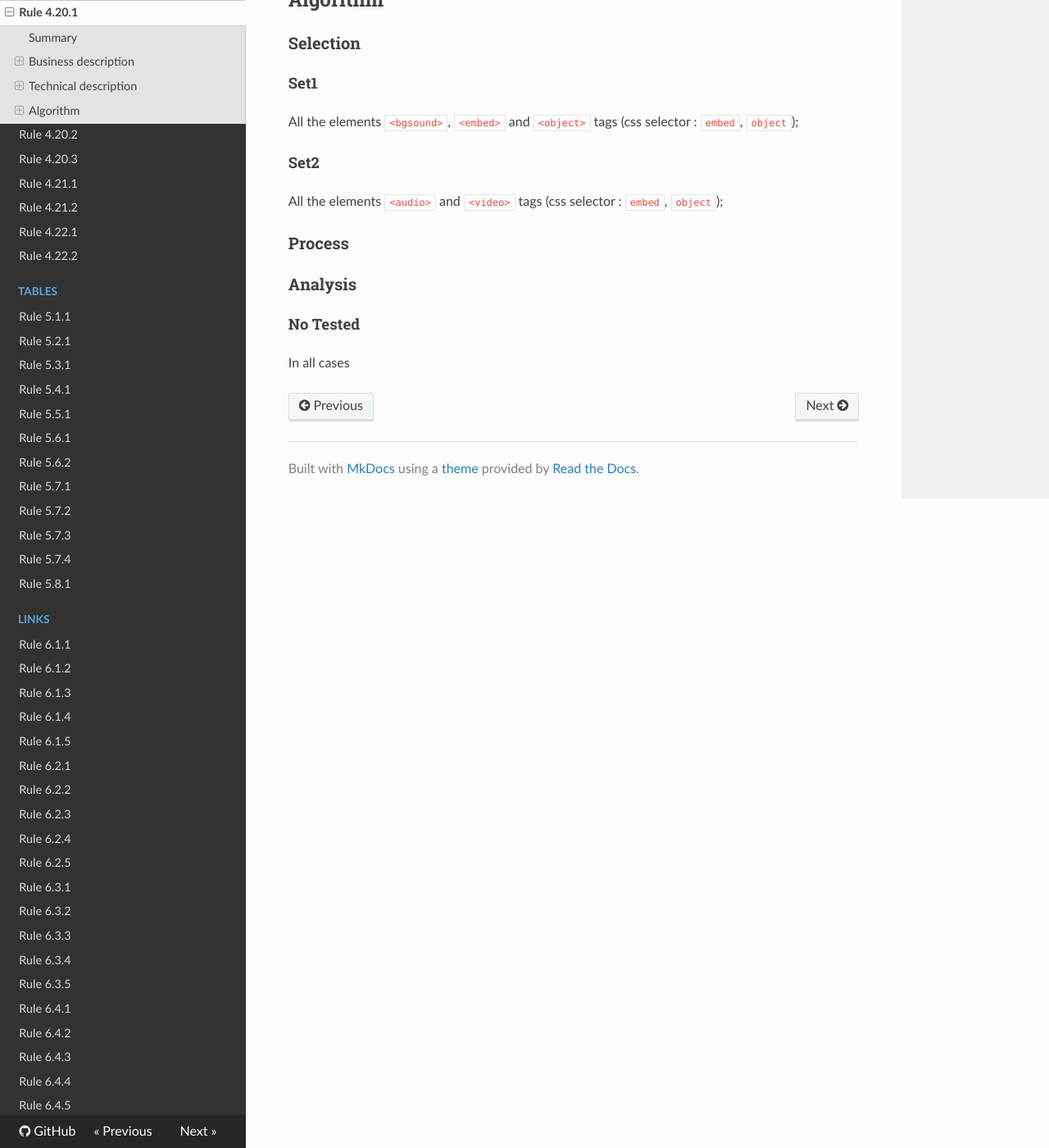
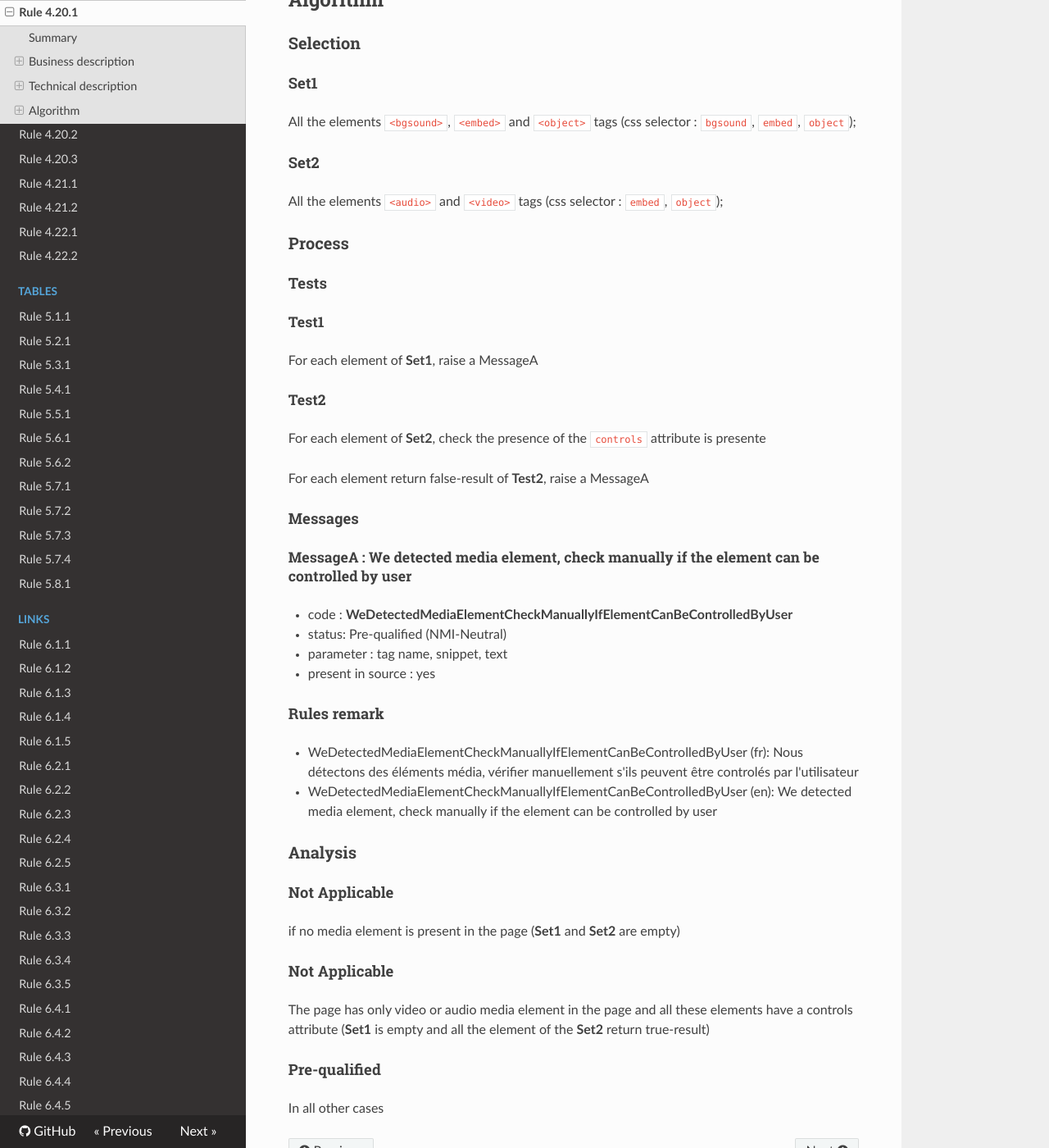
Before and after one commit to Tanaguru/RGAA3-2016, an MkDocs documentation site: the page built from docs/Rule-4-20-1.md, in a window 1280 px wide and 1400 px high, scrolled down 933 px. Shown: the whole window at 82% size. Built offline with MkDocs 1.6.1, drawn with Linux system fonts in a browser that asks for light colours; nearby versions of some CDN libraries; old or Windows-style settings are respelled for this version of MkDocs.

Commit message:
Update sample test 4.20.1

```diff
--- a/docs/Rule-4-20-1.md
+++ b/docs/Rule-4-20-1.md
@@ -36,7 +36,7 @@ Chaque <a href="http://references.modernisation.gouv.fr/rgaa/glossaire.html#mdia
 
 #### Set1
 
-All the elements `<bgsound>`, `<embed>` and `<object>` tags (css selector : `embed`, `object`);
+All the elements `<bgsound>`, `<embed>` and `<object>` tags (css selector : `bgsound`, `embed`, `object`);
 
 #### Set2
 
@@ -44,8 +44,42 @@ All the elements `<audio>` and `<video>` tags (css selector : `embed`, `object`)
 
 ### Process
 
+#### Tests
+
+##### Test1
+
+For each element of **Set1**, raise a MessageA
+
+##### Test2
+
+For each element of **Set2**, check the presence of the `controls` attribute is presente
+
+For each element return false-result of **Test2**, raise a MessageA
+
+#### Messages
+
+##### MessageA : We detected media element, check manually if the element can be controlled by user
+
+-    code : **WeDetectedMediaElementCheckManuallyIfElementCanBeControlledByUser**
+-    status: Pre-qualified (NMI-Neutral)
+-    parameter : tag name, snippet, text
+-    present in source : yes
+
+#### Rules remark
+
+ * WeDetectedMediaElementCheckManuallyIfElementCanBeControlledByUser (fr): Nous d&eacute;tectons des &eacute;l&eacute;ments m&eacute;dia, v&eacute;rifier manuellement s'ils peuvent être controlés par l'utilisateur
+ * WeDetectedMediaElementCheckManuallyIfElementCanBeControlledByUser (en): We detected media element, check manually if the element can be controlled by user
+
 ### Analysis
 
-#### No Tested
+#### Not Applicable
 
-In all cases
+if no media element is present in the page (**Set1** and **Set2** are empty)
+
+#### Not Applicable
+
+The page has only video or audio media element in the page and all these elements have a controls attribute (**Set1** is empty and all the element of the **Set2** return true-result)
+
+#### Pre-qualified
+
+In all other cases
```
